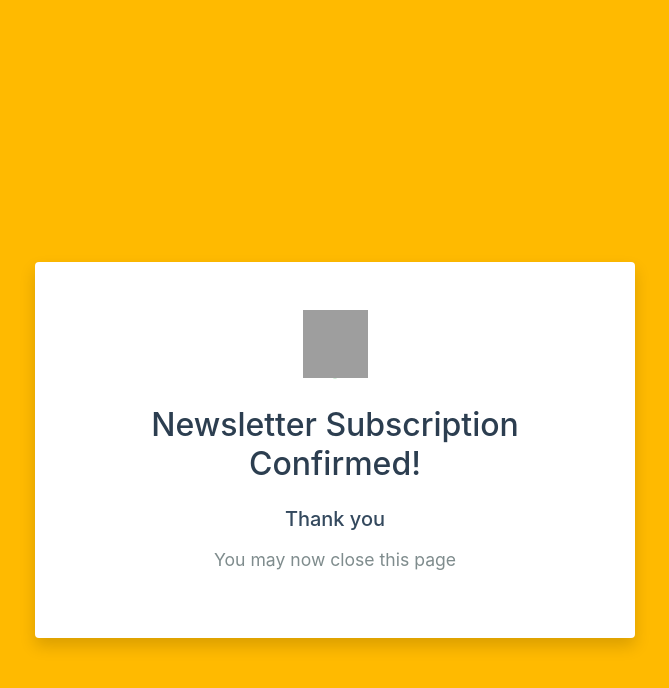
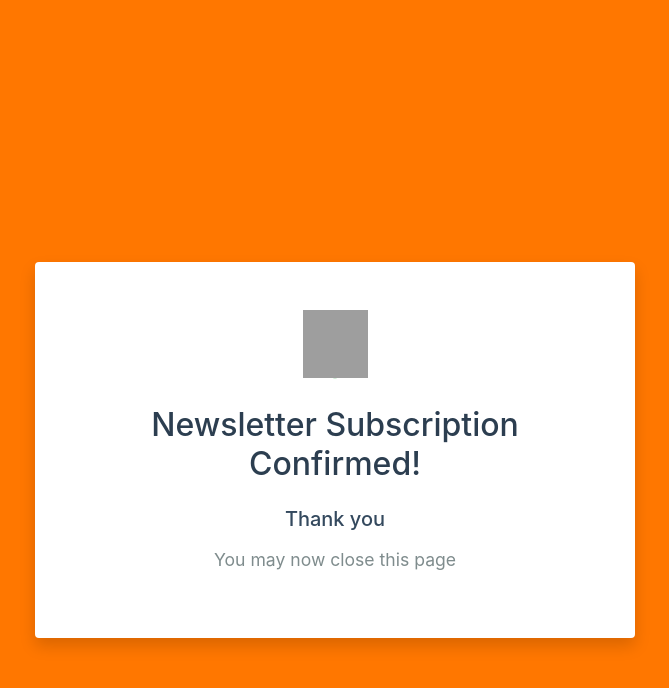
Before and after one commit to openresearchcalendar/openresearchcalendar.github.io, a Jekyll site: the page confirmed.html, which Jekyll copies as it is, in a window 1280 px wide. Shown: the top 688 px of the page, without its empty margins (305-974 px from the left). Built offline with Jekyll 4.4.1, drawn with Linux system fonts in a browser that asks for light colours; grey boxes are pictures that could not be loaded.

Commit message:
update orange

```diff
--- a/confirmed.html
+++ b/confirmed.html
@@ -9,7 +9,7 @@
 <script src="//code.jquery.com/jquery-1.12.0.min.js"></script>
 <style>
 body {
-    background-color: #ffba00;
+    background-color: #ff7700;
     margin: 0;
     padding: 0;
     width: 100vw;
```
